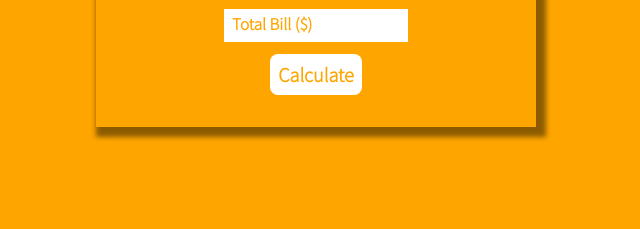
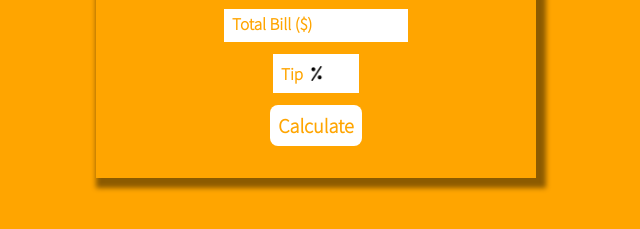
Before and after one commit to pevalentim/tip-calculator, a plain HTML site: page tip-calculator/index.html in a window 1280 px wide. Shown: the part 201-430 px from the top of the page, without its empty margins (324-964 px from the left). Drawn offline with Linux system fonts and the light colour scheme.

Commit message:
commit july 3

```diff
--- a/tip-calculator/index.html
+++ b/tip-calculator/index.html
@@ -8,8 +8,10 @@
 <body>
 <div class="container">
     <h1>Tip Calculator</h1>
-    <input min="1" type="number" placeholder="Total Bill ($)">
+    <input id="inputBill" min="1" type="number" placeholder="Total Bill ($)" name="bill">
+    <input id="inputTip" min="0" type="number" placeholder="Tip" name="tip">
     <button>Calculate</button>
+    <script src="script.js"></script>
 </div>
 </body>
 </html>
--- /dev/null
+++ b/tip-calculator/script.js
@@ -0,0 +1,2 @@
+// calculate tip %
+// return tip and total bill value with tip
--- a/tip-calculator/style.css
+++ b/tip-calculator/style.css
@@ -28,22 +28,34 @@ input, button{
     border: none;
     color: orange;
 }
-
 ::placeholder{
     color: orange;
     font-size: 17px;
     font-weight: 600;
 }
 
-button{
+#inputTip{
+    width: 70px;
+    background-image: url(assets/percent.png);
+    background-repeat: no-repeat;
+    background-size: 15px;
+    background-position: center;
+    font-weight: bold;
+    font-size: 18px;
+}
+
+#inputTip, button{
     display: block;
     margin: auto;
+}
+
+button{
     background-color: white;
     border-radius: 8px;
     font-weight: bold;
     font-size: 20px;
 }
 
-input, button, h1{
+input, button, h1, #inputTip{
     margin-bottom: 12px;
 }
```
Also changed, not shown: tip-calculator/assets/percent.png (added).
